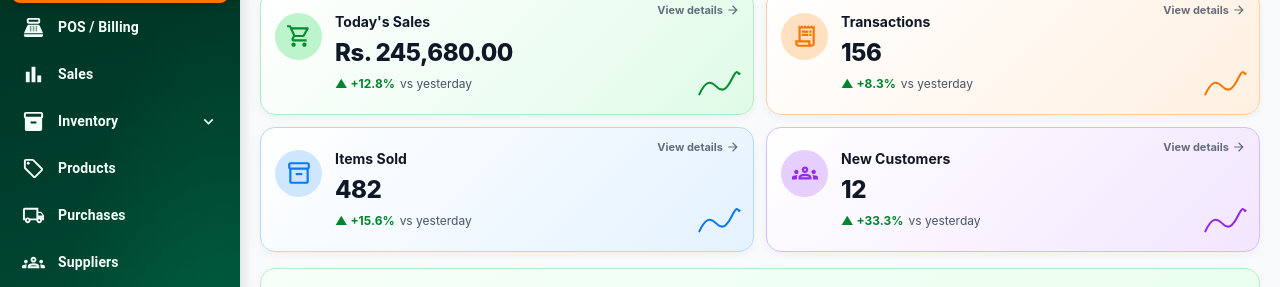
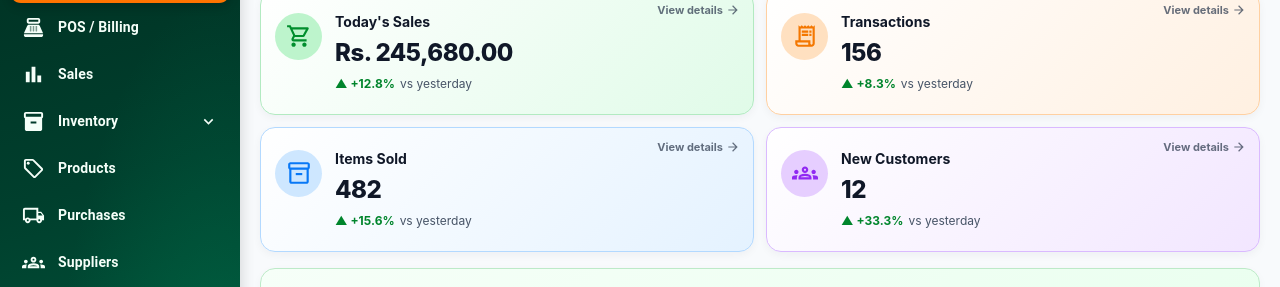
Before and after one commit to SriyanthaDeepal/priyasaman_pos_system, a React (Vite) app in the folder frontend/: page / in a window 1280 px wide. Shown: the part 154-441 px from the top of the page. Built offline with nearby package versions, Linux system fonts and the light colour scheme; what @zxing/library would draw is missing.

Commit message:
style(dashboard): simplify KPI markup for horizontal report-style cards

```diff
--- a/frontend/src/modules/dashboard/DashboardPage.tsx
+++ b/frontend/src/modules/dashboard/DashboardPage.tsx
@@ -149,24 +149,6 @@ function Panel({
   );
 }
 
-function Sparkline() {
-  return (
-    <svg
-      className="pd-sparkline"
-      viewBox="0 0 64 40"
-      aria-hidden="true"
-    >
-      <path
-        d="M2 34 C11 14 18 13 27 22 S42 28 51 10 S59 6 62 3"
-        fill="none"
-        stroke="currentColor"
-        strokeWidth="3"
-        strokeLinecap="round"
-      />
-    </svg>
-  );
-}
-
 function StatCard({
   label,
   value,
@@ -197,7 +179,6 @@ function StatCard({
           </div>
         </div>
       </div>
-      <Sparkline />
       <span className="pd-stat-link">View details <ArrowForwardOutlined sx={{ fontSize: 14 }} /></span>
     </button>
   );
```
